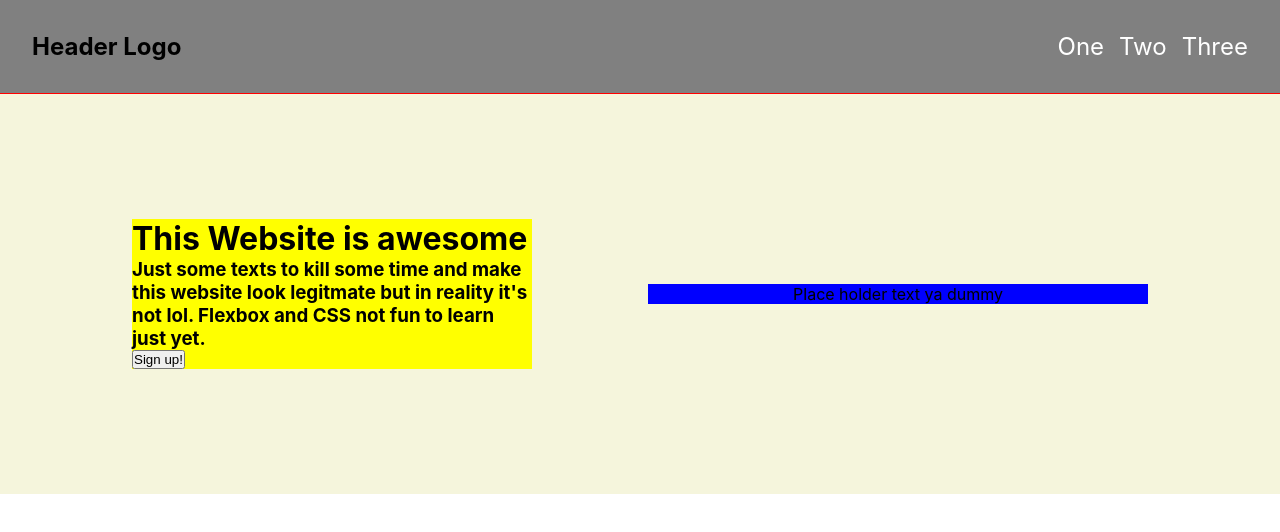
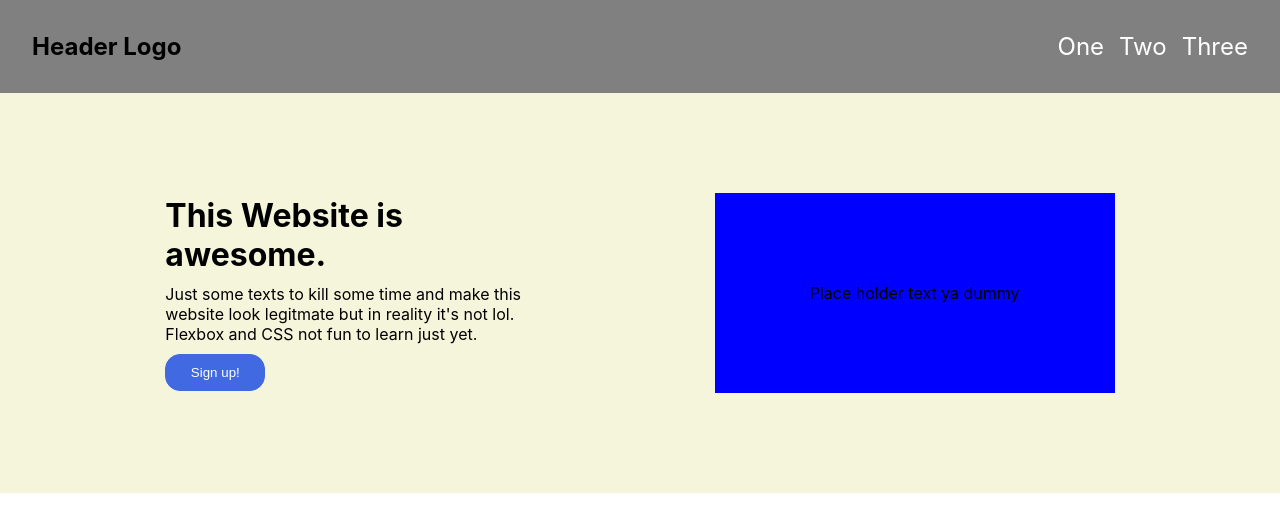
Before and after one commit to Melkias-Abraham/odin-landingPage, a plain HTML site: page index.html in a window 1280 px wide. Drawn offline with Linux system fonts and the light colour scheme.

Commit message:
Hero section is complete with both boxes aligned and formatted correctly.

```diff
--- a/css/styles.css
+++ b/css/styles.css
@@ -12,7 +12,6 @@ body {
 
 li {
   list-style-type: none;
-  color: white;
 }
 
 a {
@@ -23,7 +22,6 @@ a {
 
 .header {
   background-color: gray;
-  border-bottom: 1px solid red;
 }
 
 .header-container {
@@ -44,7 +42,7 @@ a {
   color: black;
 }
 
-.caption {
+.hero {
   background-color: beige;
   padding: 3em;
   /* margin: 0 auto; */
@@ -56,21 +54,34 @@ a {
   min-height: 50vh;
 }
 
-.img-text {
-  flex: 2;
+.top-image {
+  width: 400px;
+  height: 200px;
+  background-color: blue;
+  display: flex;
+  flex-shrink: 1;
+  /* flex: 1; */
+  justify-content: center;
+  align-items: center;
 }
 
-.top-image {
-  flex-basis: 500px;
-  background-color: blue;
+.text-container {
+  width: 400px;
+  height: 200px;
+  /* background-color: yellow; */
+  display: flex;
+  flex-direction: column;
+  justify-content: center;
   flex-shrink: 1;
-  /* flex: 1; */
-  text-align: center;
+  gap: 10px;
+  flex-basis: 400px;
 }
 
-.top-container {
-  background-color: yellow;
-  /* flex: 0; */
-  flex-shrink: 1;
-  flex-basis: 400px;
+.sign-up-button {
+  background: royalblue;
+  border: 1px solid royalblue;
+  width: 100px;
+  padding: 10px;
+  color: white;
+  border-radius: 15px;
 }
--- a/index.html
+++ b/index.html
@@ -17,15 +17,15 @@
       </div>
     </header>
     <!-- hero -->
-    <div class="caption">
-      <div class="top-container">
-        <h1 class="img-text">This Website is awesome</h1>
-        <h3 class="img-text">
+    <div class="hero">
+      <div class="text-container">
+        <h1>This Website is awesome.</h1>
+        <p>
           Just some texts to kill some time and make this website look legitmate
           but in reality it's not lol. Flexbox and CSS not fun to learn just
           yet.
-        </h3>
-        <button>Sign up!</button>
+        </p>
+        <button class="sign-up-button">Sign up!</button>
       </div>
 
       <div class="top-image">
```
